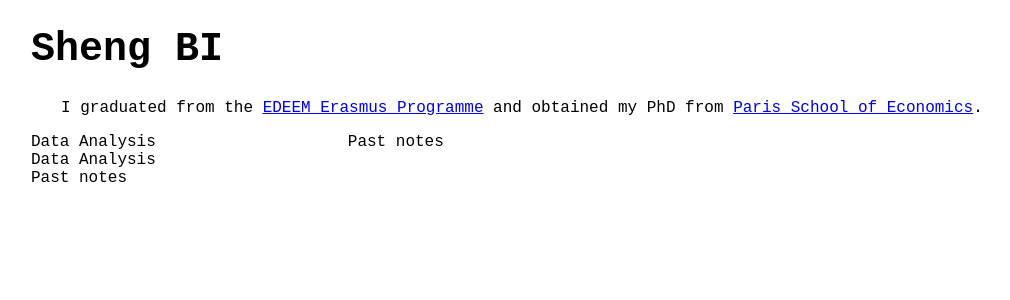
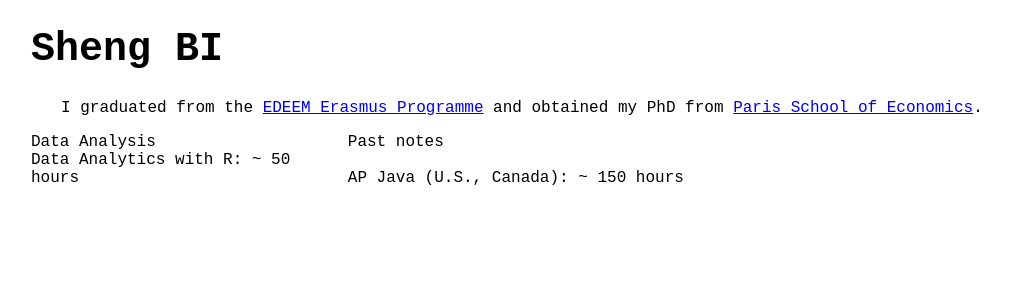
Before and after one commit to brbisheng/brbisheng.github.io, a Jekyll site: the page built from index.html, in a window 1280 px wide. Shown: the top 300 px of the page, without its empty margins (97-1107 px from the left). Built offline with Jekyll 4.4.1, drawn with Linux system fonts in a browser that asks for light colours; nearby versions of some CDN libraries.

Commit message:
Update index.html

```diff
--- a/index.html
+++ b/index.html
@@ -13,11 +13,10 @@ title: Assigned to default.html
 <style>
 
 /* Clear floats after image containers */
-#row1 #dashbaord {
-  content: "";
-  margin:auto; width:80%;
-}
-
+	#dashbaord > div {
+		content: "";
+		box-shadow: 14px -8px 0px -1px rgba(230,221,142,0.48);
+	}
 </style>
 </head>
 
@@ -48,8 +47,12 @@ title: Assigned to default.html
 </div>
 
 <div class = "dashboard" style = "margin: auto;  width: 80%;">
-	<div class = "column1" style = "width: 30%; display: inline-block; padding = 5px;"> Data Analysis </div>
-	<div class = "column2" style = "width: 160%; display: inline-block; padding = 5px;"> Past notes</div>
+	<div id = "subject1" style = "width: 30%; display: inline-block; padding = 5px;">
+		Data Analytics with R: ~ 50 hours
+	</div>
+	<div id = "subject2" style = "width: 60%; display: inline-block; padding = 5px;">
+		AP Java (U.S., Canada): ~ 150 hours
+	</div>
 </div>
 
 
```
Also changed, not shown: other parts of index.html (+2 -0 lines).
